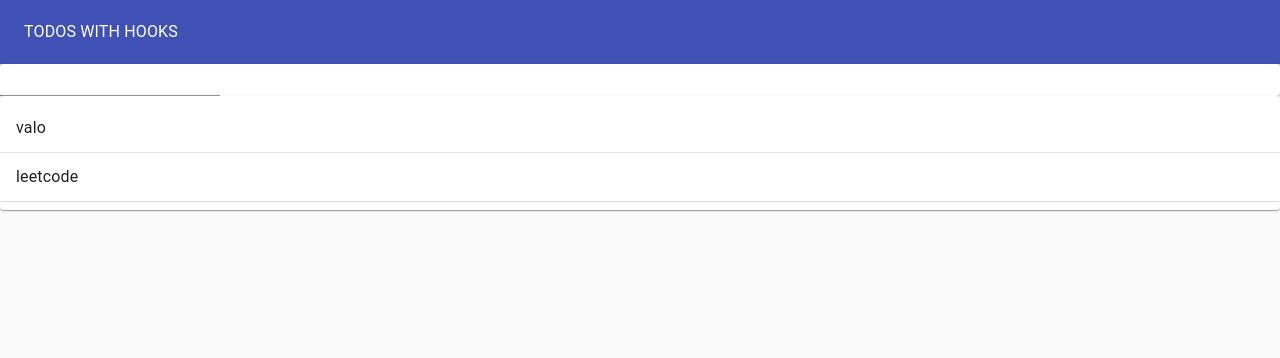
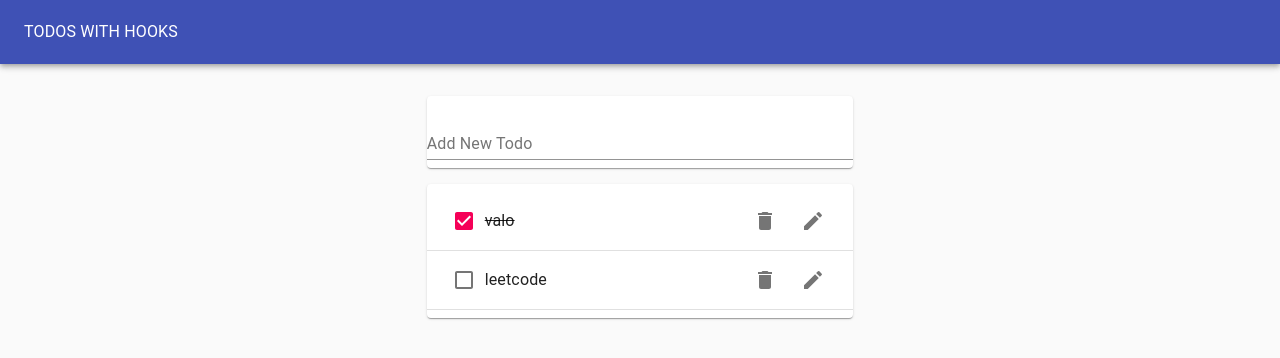
Before and after one commit to HVz11/Todo, a React (Create React App) app in the folder todo-app/: page / in a window 1280 px wide. Shown: the top 358 px of the page. Built offline with nearby package versions, Linux system fonts and the light colour scheme.

Commit message:
Adding TodoItem

```diff
--- a/todo-app/package.json
+++ b/todo-app/package.json
@@ -6,6 +6,8 @@
     "@emotion/react": "^11.10.6",
     "@emotion/styled": "^11.10.6",
     "@material-ui/core": "^4.12.4",
+    "@material-ui/icons": "^4.11.3",
+    "@mui/icons-material": "^5.11.9",
     "@mui/material": "^5.11.10",
     "@testing-library/jest-dom": "^5.16.5",
     "@testing-library/react": "^13.4.0",
--- /dev/null
+++ b/todo-app/src/Todo.js
@@ -0,0 +1,29 @@
+import React from "react";
+import ListItem from "@material-ui/core/ListItem";
+import ListItemText from "@material-ui/core/ListItemText";
+import { Checkbox } from "@material-ui/core";
+import IconButton from "@material-ui/core/IconButton";
+import DeleteIcon from "@material-ui/icons/Delete";
+import EditIcon from "@material-ui/icons/Edit";
+import ListItemSecondaryAction from "@material-ui/core/ListItemSecondaryAction";
+
+function Todo({ task, completed }) {
+    return (
+        <ListItem>
+            <Checkbox tabIndex={-1} checked={completed} />
+            <ListItemText style={{ textDecoration: completed ? "line-Through" : "none" }}>
+                {task}
+            </ListItemText>
+            <ListItemSecondaryAction>
+                <IconButton aria-label="Delete">
+                    <DeleteIcon />
+                </IconButton>
+                <IconButton aria-label="Edit">
+                    <EditIcon />
+                </IconButton>
+            </ListItemSecondaryAction>
+        </ListItem>
+    )
+}
+
+export default Todo;
--- a/todo-app/src/TodoApp.js
+++ b/todo-app/src/TodoApp.js
@@ -1,4 +1,4 @@
-import React, {useState} from "react";
+import React, { useState } from "react";
 import Typography from "@material-ui/core/Typography";
 import Paper from "@material-ui/core/Paper";
 import AppBar from "@material-ui/core/AppBar";
@@ -10,12 +10,12 @@
 
 function TodoApp() {
     const initialTodos = [
-        { id: 1, task: "valo", completed: true},
-        { id: 2, task: "leetcode", completed: false}
+        { id: 1, task: "valo", completed: true },
+        { id: 2, task: "leetcode", completed: false }
     ]
     const [todos, setTodos] = useState(initialTodos);
     const addTodo = newTodoText => {
-        setTodos([...todos, {id: 4, task: newTodoText, completed: false}])
+        setTodos([...todos, { id: 4, task: newTodoText, completed: false }])
     }
     return (
         <Paper style={{ padding: 0, margin: 0, height: "100vh", backgroundColor: "#fafafa" }} elevation={0}>
@@ -24,8 +24,12 @@
                     <Typography color="inherit">TODOS WITH HOOKS</Typography>
                 </Toolbar>
             </AppBar>
-            <TodoForm addTodo={addTodo}/>
-            <TodoList todos={todos} />
+            <Grid container justifyContent="center" style={{ marginTop: "1rem" }}>
+                <Grid item xs={11} md={8} lg={4}>
+                    <TodoForm addTodo={addTodo} />
+                    <TodoList todos={todos} />
+                </Grid>
+            </Grid>
         </Paper>
     )
 }
--- a/todo-app/src/TodoForm.js
+++ b/todo-app/src/TodoForm.js
@@ -6,13 +6,13 @@
 function TodoForm({ addTodo }) {
     const [value, handleChange, reset] = useInputState("");
     return (
-        <Paper>
+        <Paper style={{ margin: "1rem 0", paddind: "0 1rem" }}>
             <form onSubmit={e => {
                 e.preventDefault();
                 addTodo(value);
                 reset();
             }}>
-            <TextField value={value} onChange={handleChange}/>
+                <TextField value={value} onChange={handleChange} margin="normal" label="Add New Todo" fullWidth/>
             </form>
         </Paper>
     )
--- a/todo-app/src/TodoList.js
+++ b/todo-app/src/TodoList.js
@@ -2,8 +2,7 @@
 import Paper from "@material-ui/core/Paper";
 import List from "@material-ui/core/List";
 import Divider from "@material-ui/core/Divider";
-import ListItem from "@material-ui/core/ListItem";
-import ListItemText from "@material-ui/core/ListItemText"
+import Todo from "./Todo";
 
 function TodoList(props) {
     return (
@@ -11,9 +10,7 @@
             <List>
                 {props.todos.map(todo => (
                     <>
-                        <ListItem>
-                            <ListItemText>{todo.task}</ListItemText>
-                        </ListItem>
+                        <Todo task={todo.task} key={todo.id} completed={todo.completed} />
                         <Divider />
                     </>
                 ))}
```
Also changed, not shown: 1 other file (tests, documents, lock files or other folders).
